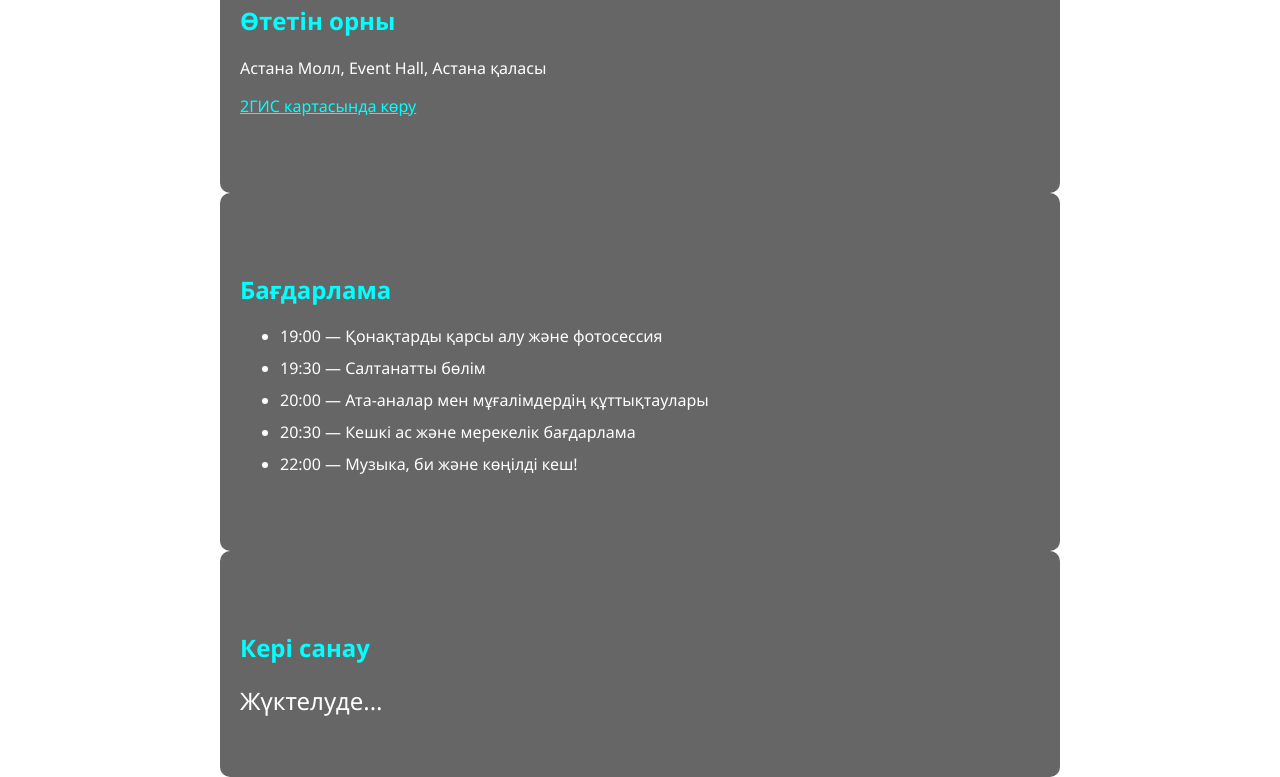
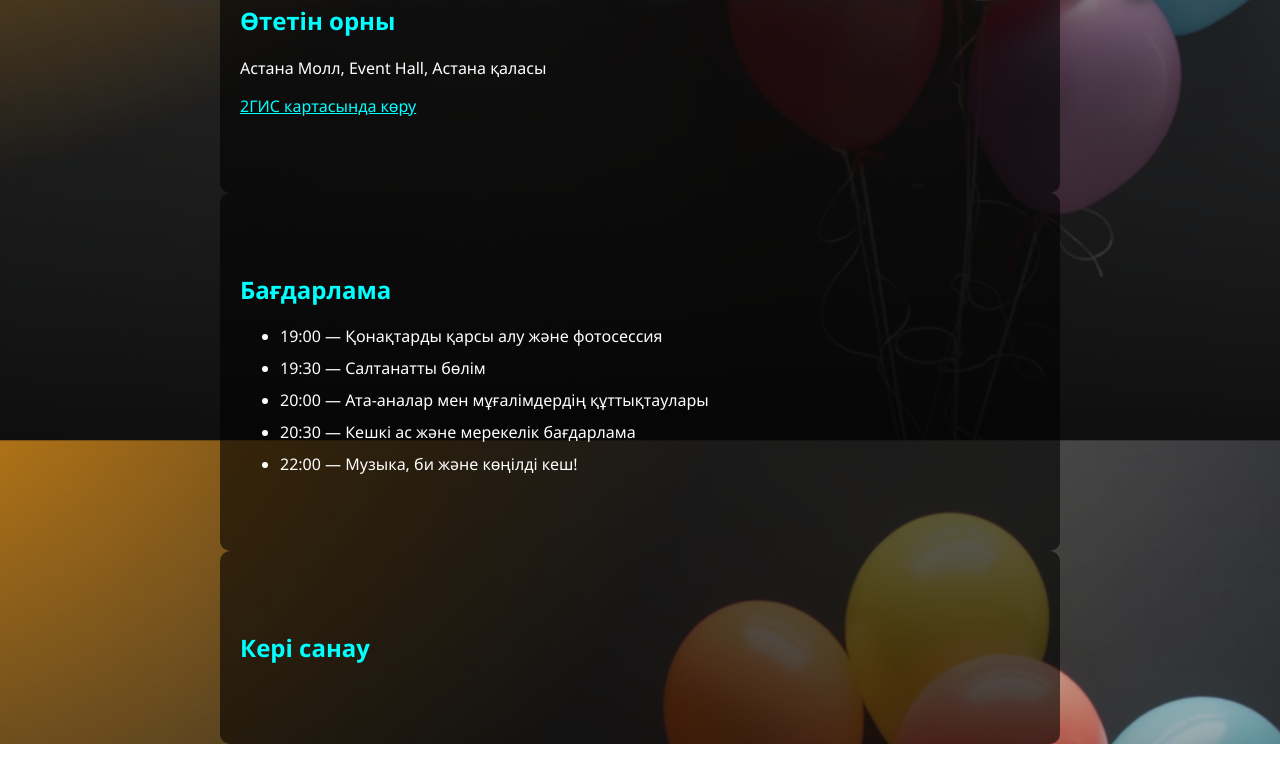
Before and after one commit to Doll2222/invite_site3, a plain HTML site: page index.html in a window 1280 px wide. Shown: the part 471-1248 px from the top of the page. After the commit the page ends 1215 px from the top, so only its background shows below. Drawn offline with Linux system fonts and the light colour scheme.

Commit message:
Update index2.html

```diff
--- a/index.html
+++ b/index.html
@@ -9,7 +9,7 @@
       margin: 0;
       font-family: "Segoe UI", sans-serif;
       /* ВСТАВЬ СВОЮ КАРТИНКУ: замените background.jpg на имя вашей картинки */
-      background: url('background.jpg') no-repeat center center fixed;
+      background: url('vip.jpg') no-repeat center center fixed;
       background-size: cover;
       color: #fff;
       scroll-behavior: smooth;
@@ -92,7 +92,6 @@
 
 <section id="countdown">
   <h2>Кері санау</h2>
-  <div class="countdown" id="timer">Жүктелуде...</div>
 </section>
 
 <script>
```
